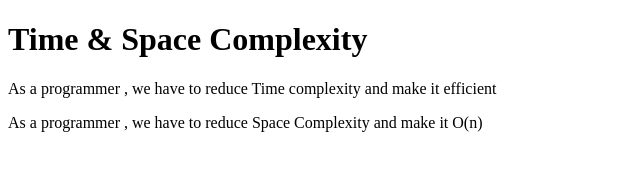
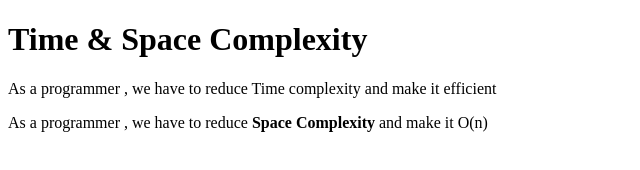
Before and after one commit to acciojob/time-and-space-complexity-Himanshu-Yadav897, a website: page main.html in a window 1280 px wide. Shown: the full height of the page, 0-640 px from the left. Drawn offline with Linux system fonts and the light colour scheme.

Commit message:
created a submission

```diff
--- a/main.html
+++ b/main.html
@@ -10,7 +10,7 @@
 	<!-- the entire body must be written by student -->
 	<h1>Time & Space Complexity</h1>
 	<p>As a programmer , we have to reduce Time complexity and make it efficient</p>
-	<p>As a programmer , we have to reduce <bold>Space Complexity</bold> and make it O(n)</p>
+	<p>As a programmer , we have to reduce <b>Space Complexity</b> and make it O(n)</p>
 <script type="text/javascript" src="./script.js">
 </script>
 
```
